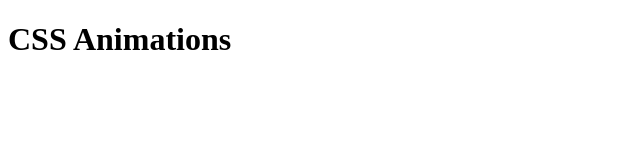
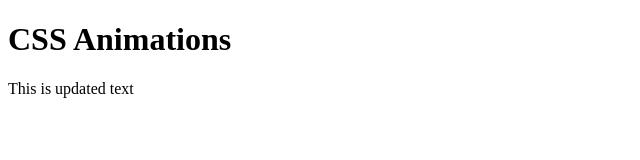
Before and after one commit to HamzaRaza771/css-animation, a plain HTML site: page index.html in a window 1280 px wide. Shown: the whole page, without its empty margins (0-640 px from the left). Drawn offline with Linux system fonts and the light colour scheme.

Commit message:
added additional text

```diff
--- a/index.html
+++ b/index.html
@@ -9,5 +9,6 @@
 </head>
 <body>
     <h1>CSS Animations</h1>
+    <p>This is updated text</p>
 </body>
 </html>
```
